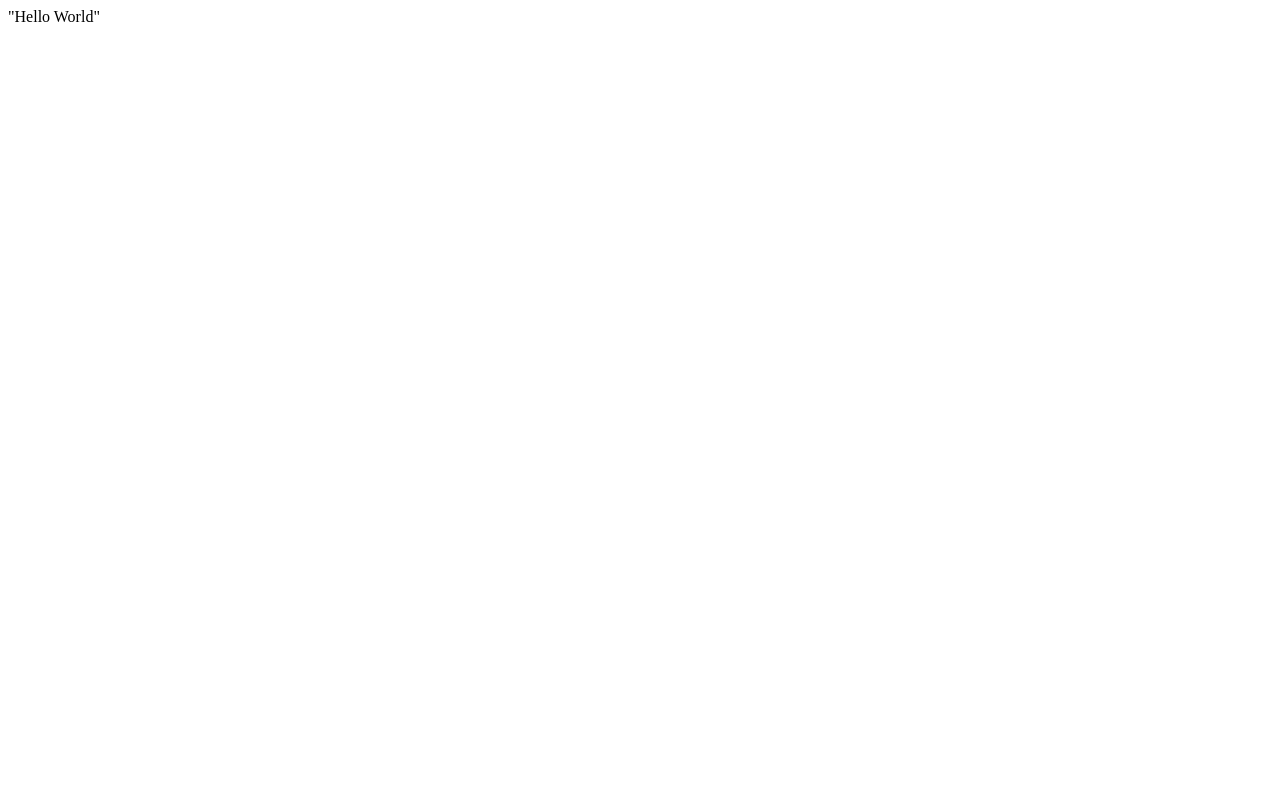
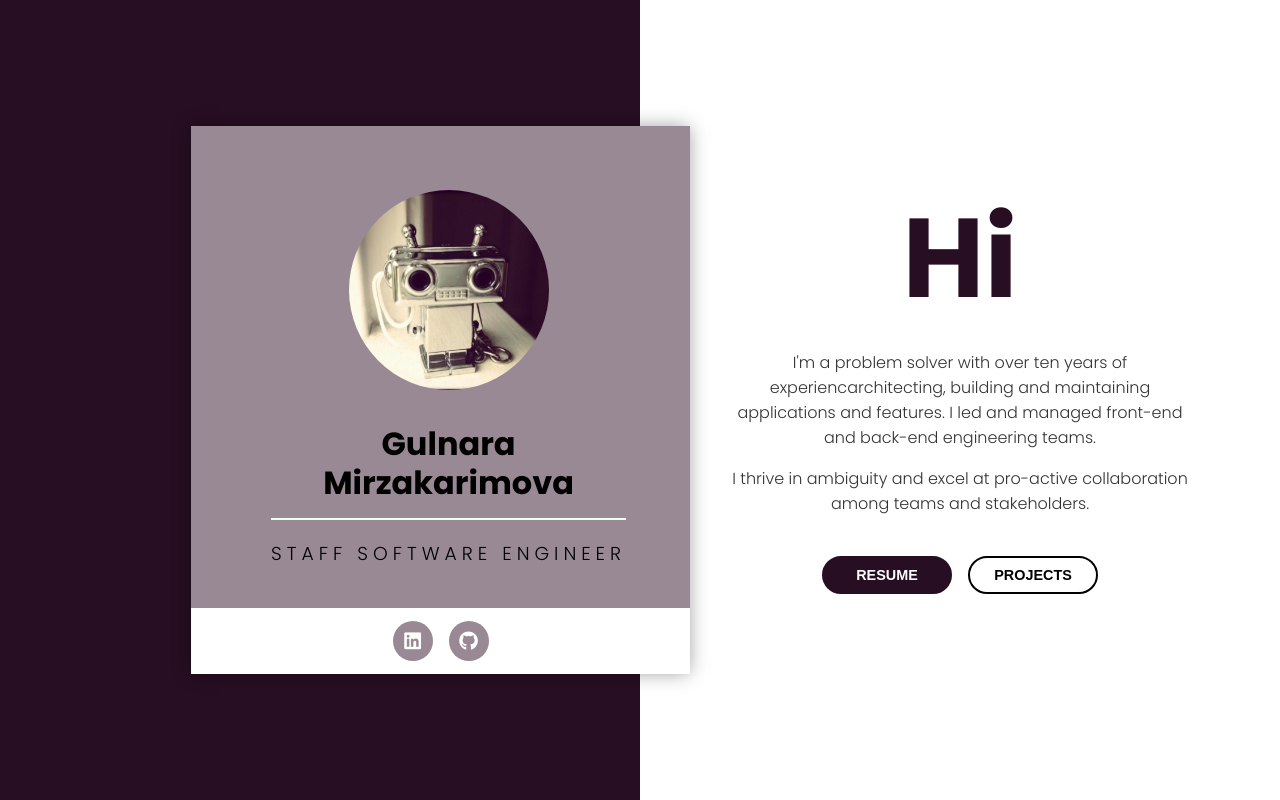
Before and after one commit to gulnara/gulnara.github.io, a plain HTML site: page index.html in a window 1280 px wide. Drawn offline with Linux system fonts and the light colour scheme.

Commit message:
Adding about me page

```diff
--- a/index.html
+++ b/index.html
@@ -1 +1,60 @@
-"Hello World"
+<!DOCTYPE html>
+<html>
+  <head>
+    <meta charset="utf-8">
+    <meta http-equiv="X-UA-Compatible" content="IE=edge">
+    <title>About Page</title>
+    <meta name="viewport" content="width=device-width, initial-scale=1">
+    <link rel="stylesheet" href="style.css">
+    <link rel="stylesheet" href="https://cdnjs.cloudflare.com/ajax/libs/font-awesome/5.15.1/css/all.min.css" integrity="sha512-+4zCK9k+qNFUR5X+cKL9EIR+ZOhtIloNl9GIKS57V1MyNsYpYcUrUeQc9vNfzsWfV28IaLL3i96P9sdNyeRssA==" crossorigin="anonymous" />
+  </head>
+  <body>
+
+    <div class = "about-wrapper">
+      <div class = "about-left">
+        <div class = "about-left-content">
+          <div>
+            <div class = "shadow">
+              <div class = "about-img">
+                <img src = "about-img.jpeg" alt = "about image">
+              </div>
+            </div>
+
+            <h2>Gulnara<br>Mirzakarimova</h2>
+            <h3>Staff Software Engineer</h3>
+          </div>
+
+          <ul class = "icons">
+            <li>
+              <a href="https://www.linkedin.com/in/gulnaram/" target="_blank">
+                <i class = "fab fa-linkedin"></i>
+              </a>
+            </li>
+            <li>
+              <a href="https://www.linkedin.com/in/gulnaram/" target="_blank">
+                <i class = "fab fa-github"></i>
+              </a>
+            </li>
+          </ul>
+        </div>
+      </div>
+
+      <div class = "about-right">
+        <h1>Hi</h1>
+
+
+        <div class = "about-para">
+          <p>I'm a problem solver with over ten years of experiencarchitecting, building and maintaining applications and features. I led and managed front-end and back-end engineering teams.</p>
+          <p>I thrive in ambiguity and excel at pro-active collaboration among teams and stakeholders.</p>
+        </div>
+
+        <div class = "about-btns">
+          <a href="./Gulnara_Mirzakarimova_Resume.pdf" target="_blank" ><button type = "button" class = "btn btn-pink">resume</button></a>
+          <button type = "button" class = "btn btn-white">projects</button>
+        </div>
+      </div>
+    </div>
+
+
+  </body>
+</html>
--- /dev/null
+++ b/style.css
@@ -0,0 +1,197 @@
+@import url('https://fonts.googleapis.com/css2?family=Poppins:wght@200;300;400;500;600;700;800&display=swap');
+
+*{
+    padding: 0;
+    margin: 0;
+    box-sizing: border-box;
+}
+body{
+    font-family: 'Poppins', sans-serif;
+}
+
+
+a{
+  text-decoration: none !important;
+  color: white !important;
+}
+
+
+.about-wrapper{
+    height: 100vh;
+}
+.about-left{
+    background: #270e22;
+    display: flex;
+    flex-direction: column;
+    align-items: center;
+    justify-content: center;
+    height: 100vh;
+}
+.about-left-content > div{
+    background: #988995;
+    padding: 4rem 4rem 2.5rem 5rem;
+    text-align: center;
+
+}
+.about-left-content{
+    box-shadow: 0px 0px 18px -1px rgba(0, 0, 0, 0.39);
+    -webkit-box-shadow: 0px 0px 18px -1px rgba(0, 0, 0, 0.39);
+    -moz-box-shadow: 0px 0px 18px -1px rgba(0, 0, 0, 0.39);
+}
+.about-img img{
+    display: block;
+    width: 200px;
+}
+.about-img{
+    width: 200px;
+    height: 200px;
+    overflow: hidden;
+    border-radius: 50%;
+    transition: all 0.5s ease-in-out;
+}
+.shadow{
+    margin-left: auto;
+    margin-right: auto;
+    border-radius: 50%;
+    width: 200px;
+    height: 200px;
+    position: relative;
+    cursor: pointer;
+}
+.shadow::after{
+    content: "";
+    position: absolute;
+    background: rgba(0, 0, 0, 0.4);
+    left: 50%;
+    transform: translateX(-50%);
+    bottom: -20px;
+    height: 7px;
+    width: 50px;
+    filter: blur(3px);
+    -webkit-filter: blur(3px);
+    opacity: 0;
+    transition: all 0.6s ease;
+}
+.shadow:hover .about-img{
+    transform: translateY(-10px);
+}
+.shadow:hover::after{
+    opacity: 1;
+}
+.about-left-content h2{
+    font-size: 2rem;
+    margin: 2.2rem 0 0.6rem 0;
+    line-height: 1.2;
+    padding-bottom: 1rem;
+    border-bottom: 2px solid #edffec;
+}
+.about-left-content h3{
+    text-transform: uppercase;
+    font-weight: 300;
+    letter-spacing: 5px;
+    margin-top: 1.2rem;
+}
+.icons{
+    background: #fff;
+    display: flex;
+    justify-content: center;
+    padding: 0.8rem 0;
+}
+.icons li{
+    list-style-type: none;
+    background: #988995;
+    color: #fff;
+    width: 40px;
+    height: 40px;
+    margin: 0 0.5rem;
+    border-radius: 50%;
+    display: flex;
+    justify-content: center;
+    align-items: center;
+    font-size: 1.2rem;
+    cursor: pointer;
+    transition: all 0.5s ease-in-out;
+}
+.icons li:hover{
+    background: #d6d0d4;
+    color: #000;
+}
+
+
+
+.about-right{
+    background: #fff;
+    height: 100vh;
+    display: flex;
+    flex-direction: column;
+    align-items: center;
+    justify-content: center;
+    padding: 0 5rem;
+    text-align: center;
+}
+.about-right h1{
+    font-size: 7rem;
+    color: #270e22;
+
+}
+.about-right h1 span{
+    color: #270e22;
+}
+.about-right h2{
+    font-weight: 600;
+}
+.about-btns{
+    display: flex;
+    margin: 2rem 0;
+}
+.btn{
+    border: none;
+    font-size: 0.9rem;
+    text-transform: uppercase;
+    border: 2px solid #000;
+    border-radius: 20px;
+    padding: 0.55rem 0;
+    width: 130px;
+    font-weight: 600;
+    background: transparent;
+    margin: 0 0.5rem;
+    cursor: pointer;
+}
+.btn.btn-pink{
+    background: #270e22;
+    color: #fff;
+    border-color: #270e22;
+    transition: all 0.5s ease-in-out;
+}
+.btn.btn-pink:hover{
+    background: transparent;
+    border-color: #270e22;
+    color: #000;
+}
+.btn.btn-white{
+    transition: all 0.5s ease-in-out;
+}
+.btn.btn-white:hover{
+    background: #270e22;
+    border-color: #270e22;
+    color: #fff;
+}
+.about-para p{
+    font-weight: 300;
+    padding: 0.5rem;
+    opacity: 0.8;
+}
+
+@media screen and (min-width: 992px){
+    .about-wrapper{
+        display: grid;
+        grid-template-columns: repeat(2, 1fr);
+    }
+    .about-left{
+        position: relative;
+    }
+    .about-left-content{
+        position: absolute;
+        right: -50px;
+    }
+}
```
Also changed, not shown: about-img.jpeg (added), 1 other file.
